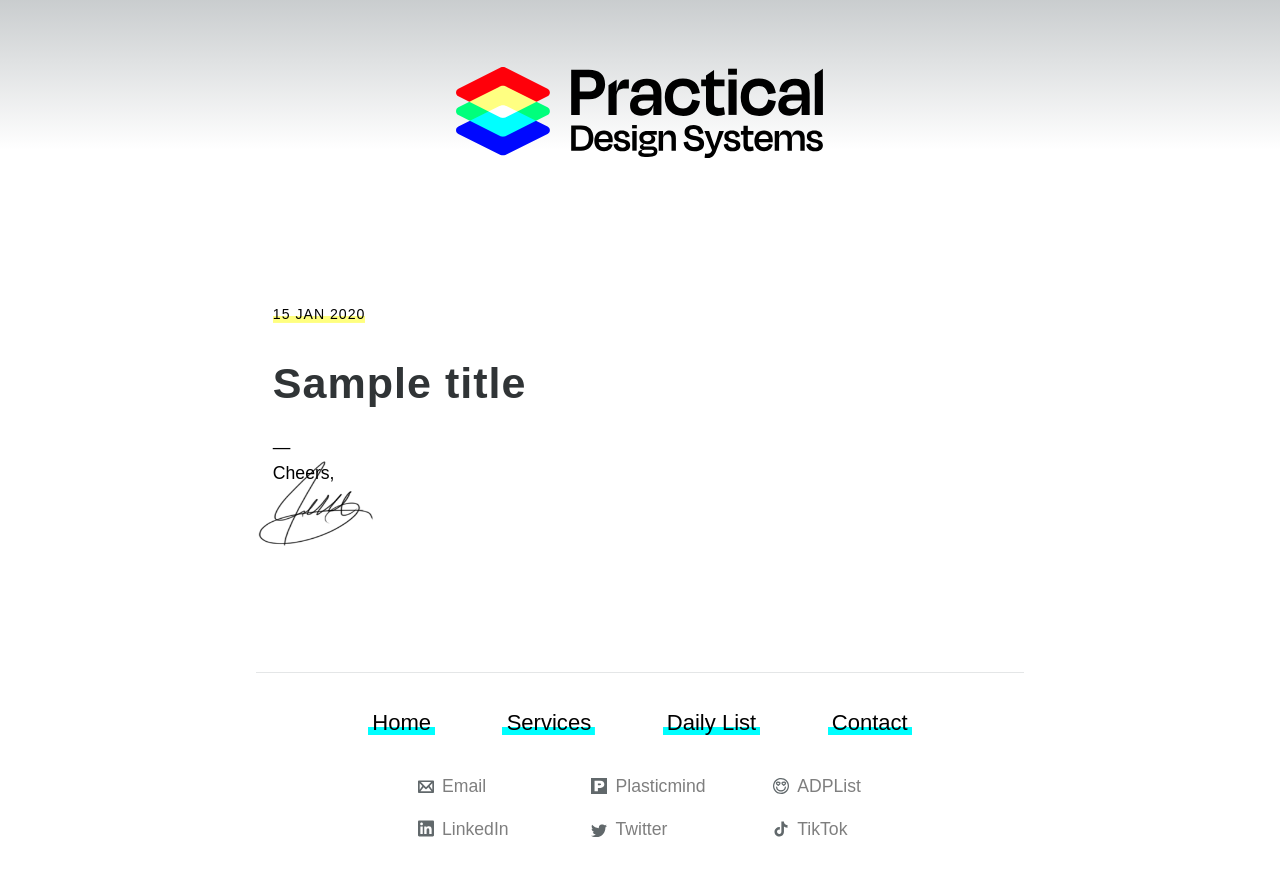
After one commit to plasticmind/site-practicaldesignsystems.com, a Node project: template src/_includes/layouts/post.njk in a window 1280 px wide. The commit adds this page. Run offline with Node 20 templates, Linux system fonts and the light colour scheme; the template is opened without the code that fills it: most values are stand-ins (such as "Sample title", 1, 10 or a date in 2020); some libraries are stand-ins or nearby versions; some web fonts are replaced.

Commit message:
Added daily post page

```diff
--- a/package.json
+++ b/package.json
@@ -21,7 +21,9 @@
         "@11ty/eleventy-fetch": "^4.0.0",
         "@11ty/eleventy-navigation": "^0.3.5",
         "@11ty/eleventy-plugin-rss": "^1.2.0",
-        "eleventy-plugin-metagen": "^1.7.11"
+        "eleventy-plugin-metagen": "^1.7.11",
+        "lodash": "^4.17.21",
+        "luxon": "^3.3.0"
     },
     "Dependencies": {
         "@11ty/eleventy-fetch": "^3.0.0",
--- a/src/_includes/layouts/base.njk
+++ b/src/_includes/layouts/base.njk
@@ -1,16 +1,16 @@
 <!DOCTYPE html>
 <html lang="en">
   <head>
-    <title>{% if currentSectionId != 'home' %}{% if pageTitle %}{{ pageTitle | safe }} \\ {% endif %}{% endif %}{{ site.title }}</title>
+    <title>{% if section != 'home' %}{% if title %}{{ title | safe }} \\ {% endif %}{% endif %}{{ site.title }}</title>
 
     {% include "partials/head-meta.njk" %}
 
     {% block styles %}{% endblock %}
 
   </head>
-  <body class="{% if currentSectionId  %}single-page page-{{ page.fileSlug }}{% else %}home{% endif %}">
+  <body class="{% if section  %}single-page page-{{ page.fileSlug }}{% else %}home{% endif %}">
 
-      {% if currentSectionId == 'home' %}
+      {% if section == 'home' %}
         {% include "partials/site-header-large.njk" %}
       {% else %}
         {% include "partials/site-header.njk" %}
--- /dev/null
+++ b/src/_includes/layouts/post.njk
@@ -0,0 +1,18 @@
+{% extends "layouts/base.njk" %}
+
+{% block content %}
+<section class="c-section c-section--article">
+  <div class="l-container--lg">
+    <time datetime="{{ page.date | dateISO }}" class="c-kicker">
+      {{ page.date | dateFull }}
+    </time>
+
+    <h1 class="c-heading c-heading--lg">{{ title }}</h1>
+    {{ content | safe }}
+    <p>—<br>
+      Cheers,<br>
+      <img class="c-img" style="max-width:120px;height:auto;margin: -27px 0 0 -15px" src="/assets/img/signature.png" alt="Jesse Gardner">
+    </p>
+  </div>
+</section>
+{% endblock %}
--- a/src/_includes/partials/head-meta.njk
+++ b/src/_includes/partials/head-meta.njk
@@ -1,8 +1,8 @@
     <meta charset="UTF-8">
     <meta name="viewport" content="width=device-width, initial-scale=1.0">
 
-    {% if pageDescription %}
-    <meta name="description" content="{{ pageDescription }}">
+    {% if description %}
+    <meta name="description" content="{{ description }}">
     {% endif %}
 
     <link rel="canonical" href="{{ site.url }}{% if permalink %}{{ permalink }}{% endif %}">
--- a/src/_includes/partials/section-newsletter.njk
+++ b/src/_includes/partials/section-newsletter.njk
@@ -1,6 +1,6 @@
   <section class="c-section">
     <div class="l-container">
-      <h2 class="c-section__title--center">Daily Emails</h2>
+      <h2 class="c-section__title--center">Design Systems Daily</h2>
       <div class="c-section__body js-subscribe-form">
         <p>Sign up to get daily bite-sized insights in your inbox about design systems, product design, and team-building:</p>
         {% include "partials/form-subscribe.njk" %}
--- a/src/assets/css/global.css
+++ b/src/assets/css/global.css
@@ -50,6 +50,7 @@
     --font-xxxl: calc( var(--font-xxl) * var(--font-scale-ratio));
     --font-xxxxl: calc( var(--font-xxxl) * var(--font-scale-ratio));
     /* -- Spacing */
+    --spacing-xs: 0.125rem;
     --spacing-sm: 0.25rem;
     --spacing-md: 0.5rem;
     --spacing-lg: 1rem;
@@ -208,7 +209,59 @@ h4 {
 }
 
 
+/* Article Styles */
+
+.c-section--article ol,
+.c-section--article ul {
+    padding: 0 0 0 var(--spacing-md);
+}
+
+.c-section--article ul li {
+    list-style: square;
+    margin-bottom: var(--spacing-lg);
+}
+
+.c-section--article ol li {
+    list-style: decimal;
+    margin-bottom: var(--spacing-lg);
+}
+
+.c-section--article li::marker,
+.c-section--article li::marker {
+    color: var(--cyan-50);
+}
+
+blockquote {
+    border-left: 4px solid var(--cyan-50);
+    padding: 0 0 0 calc(var(--spacing-lg) * 1.25);
+    margin: var(--spacing-lg) 0 0 0;
+    font-style: italic;
+}
+
+blockquote>p {
+    padding: var(--spacing-md) 0 var(--spacing-lg);
+}
+
+.c-section--article .c-heading {
+    margin: var(--spacing-xl) 0 0 0;
+}
+
+
 /* Components */
+
+
+/* == Kicker */
+
+.c-kicker {
+    display: inline-block;
+    font-size: var(--font-sm);
+    letter-spacing: 1px;
+    text-transform: uppercase;
+    background-image: linear-gradient(var(--yellow-50), var(--yellow-50));
+    background-position: 100% 80%;
+    background-repeat: no-repeat;
+    background-size: 100% 33%;
+}
 
 
 /* == Section */
@@ -564,12 +617,20 @@ address {
     max-width: calc( 100% - var(--spacing-lg));
     align-items: top;
     grid-template-columns: repeat(3, 1fr);
-    margin-left: var(--spacing-lg);
+    margin: 0 0 0 var(--spacing-lg);
     grid-gap: var(--spacing-lg) var(--spacing-xxl);
+    list-style: none;
 }
 
 .c-social-links li {
     white-space: nowrap;
+    list-style: none;
+    margin: 0;
+    padding: 0;
+}
+
+.c-social-links::marker {
+    display: none;
 }
 
 .c-social-links .c-link__icon {
@@ -624,10 +686,27 @@ address {
     justify-content: center;
     align-items: top;
     margin: var(--spacing-xl) auto;
+    list-style: none;
+    margin: 0;
+    padding: 0;
 }
 
 .c-nav li {
     margin: 0 var(--spacing-xl);
+    list-style: none;
+}
+
+
+/* == Post List */
+
+.c-post-list {
+    font-size: var(--font-lg);
+    border-top: 1px solid var(--gray-90);
+}
+
+.c-post-list__item {
+    margin-bottom: var(--spacing-lg);
+    padding-top: var(--spacing-lg);
 }
 
 
--- a/src/content/pages/index.njk
+++ b/src/content/pages/index.njk
@@ -1,8 +1,8 @@
 ---
 permalink: /
-pageTitle: "Practical Design Systems"
-currentSectionId: "home"
-pageDescription: "Practical guidance for teams that make software."
+title: "Practical Design Systems"
+section: "home"
+description: "Practical guidance for teams that make software."
 eleventyNavigation:
   key: Home
   title: Home
--- /dev/null
+++ b/src/content/posts/posts.11tydata.js
@@ -0,0 +1,4 @@
+module.exports = {
+    layout: 'layouts/post.njk',
+    permalink: 'daily/{{ title | slugify }}/'
+}
```
Also changed, not shown: other parts of src/assets/css/global.css (+42 -1 lines), src/_11ty/filters/date.js (added, +70 -0 lines), src/_11ty/filters/shuffle.js (added, +13 -0 lines), src/content/pages/posts.njk (+29 -11 lines), src/content/posts/2023-04-11-stovemaking-101.md (added, +25 -0 lines), src/content/posts/2023-04-12-what-is-a-design-system.md (added, +41 -0 lines), .eleventy.js, src/assets/img/signature.png (added).
